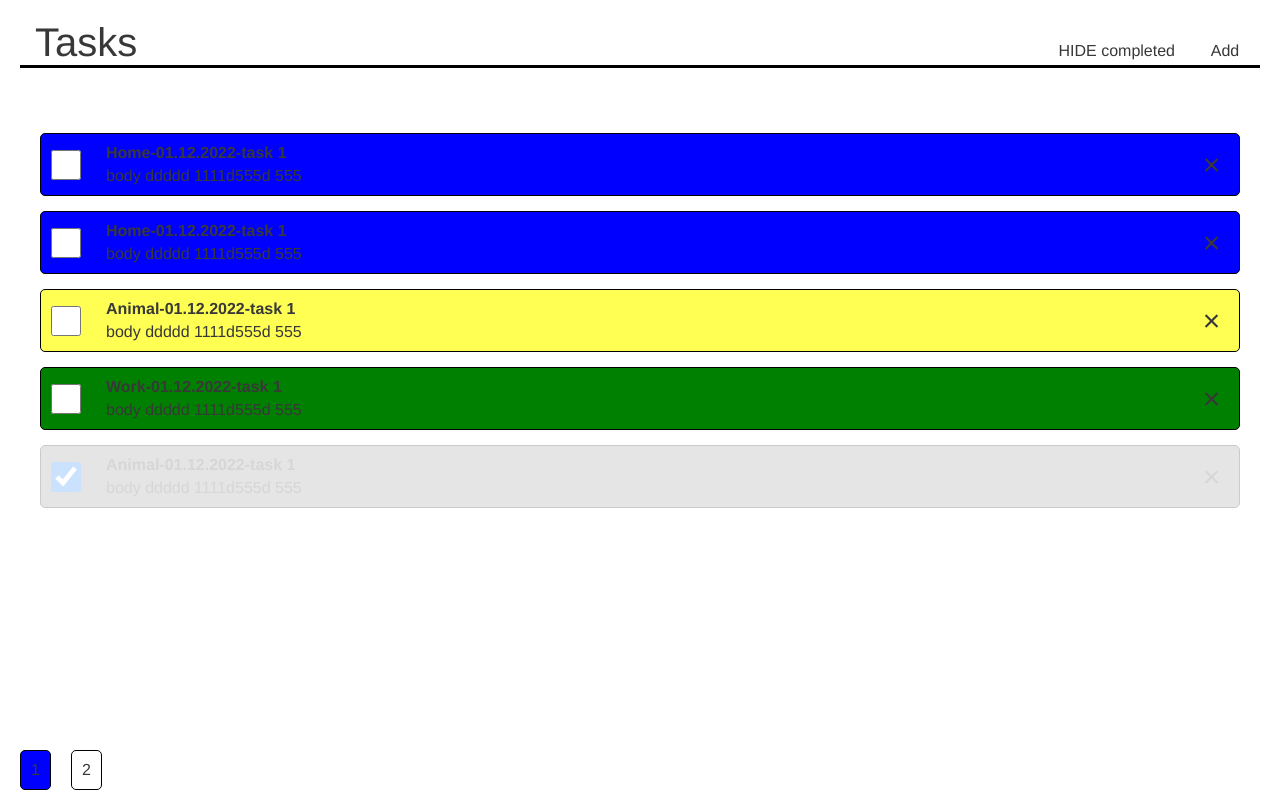
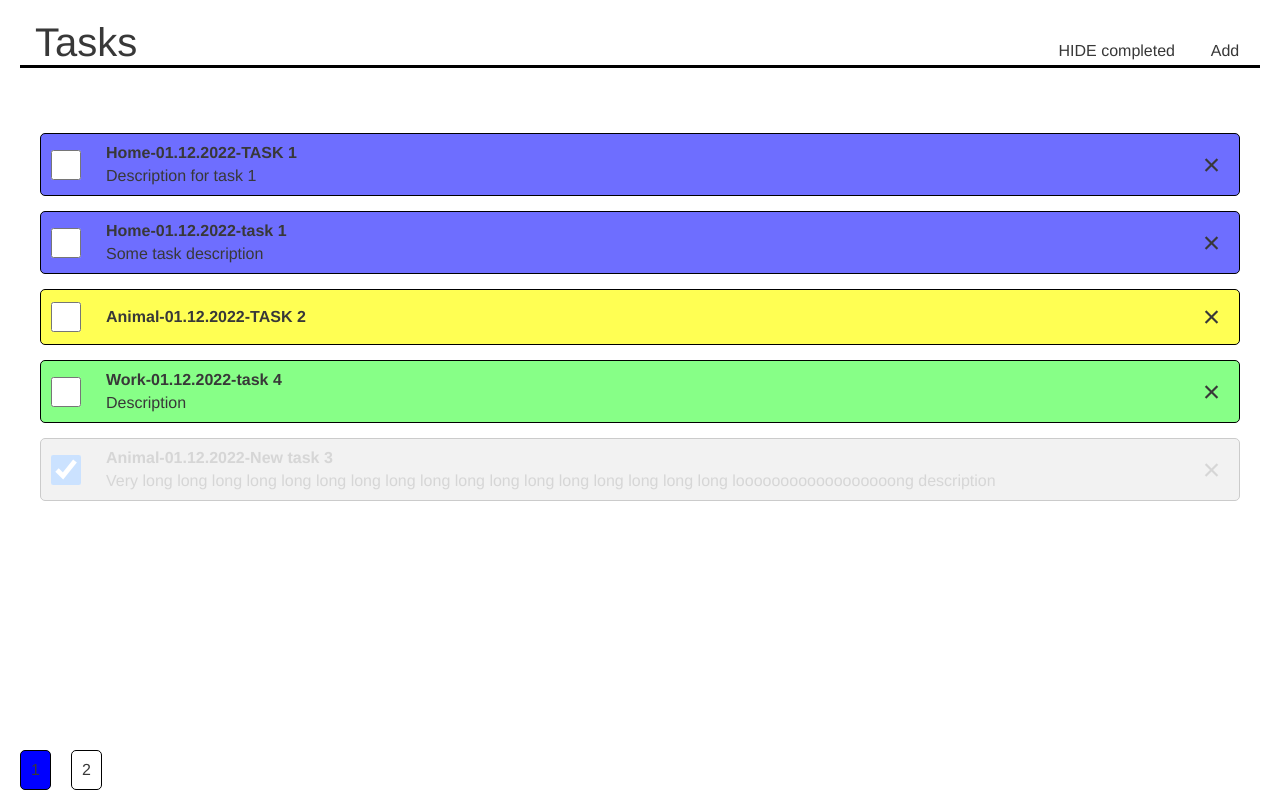
Before and after one commit to kristipo/task-manager, a Vue app: page / in a window 1280 px wide. Built offline with nearby package versions, Linux system fonts and the light colour scheme.

Commit message:
Remove test data

```diff
--- a/src/components/MAddTaskModal.vue
+++ b/src/components/MAddTaskModal.vue
@@ -55,6 +55,8 @@ const HOME_TYPE = 'home'
 const PERSONAL_TYPE = 'personal'
 const WORK_TYPE = 'work'
 const TYPES = [ANIMAL_TYPE, HOME_TYPE, PERSONAL_TYPE, WORK_TYPE]
+const DISPLAYED_TEXT_SEPARATOR = '-'
+const DISPLAYED_DATE_SEPARATOR = '.'
 
 const capitalizeFirst = str => {
   return str[0].toUpperCase() + str.slice(1)
@@ -87,10 +89,10 @@ export default {
 
   data() {
     return {
-      task: 'task 1',
-      date: '2022-12-01',
-      type: 'animal',
-      body: 'body ddddd 1111d555d 555',
+      task: '',
+      date: '',
+      type: '',
+      body: '',
       TYPES
     }
   },
@@ -117,9 +119,9 @@ export default {
       }
 
       if (this.editMode) {
-        const [type, date, task] = this.item?.title.split('-')
+        const [type, date, task] = this.item?.title.split(DISPLAYED_TEXT_SEPARATOR)
         this.type = type.toLowerCase()
-        this.date = date.split('.').reverse().join('-')
+        this.date = date.split(DISPLAYED_DATE_SEPARATOR).reverse().join('-')
         this.task = task
         this.body = this.item?.body || ''
       }
@@ -132,18 +134,14 @@ export default {
     },
 
     reset() {
-      // this.task = this.date = this.type = this.body = ''
-      this.task = 'task 1'
-      this.date = '2022-12-01'
-      this.type = 'animal'
-      this.body = 'body ddddd 1111d555d 555'
+      this.task = this.date = this.type = this.body = ''
     },
 
     async submit() {
-      const date = this.date.split('-').reverse().join('.')
+      const date = this.date.split('-').reverse().join(DISPLAYED_DATE_SEPARATOR)
       await this.$store.dispatch(this.editMode ? ACTION_EDIT_TASK : ACTION_CREATE_TASK, {
         id: this.item?.id || null,
-        title: [capitalizeFirst(this.type), date, this.task].join('-'),
+        title: [capitalizeFirst(this.type), date, this.task].join(DISPLAYED_TEXT_SEPARATOR),
         body: this.body,
         completed: this.item?.completed || false
       })
--- a/src/components/MTaskContainer.vue
+++ b/src/components/MTaskContainer.vue
@@ -41,20 +41,20 @@ export default {
     }
 
     &.done {
-      --background-color: grey;
+      --background-color: #bfbfbf;
       opacity: 0.2;
     }
 
     &.home {
-      --background-color: blue;
+      --background-color: #6e6eff;
     }
 
     &.personal {
-      --background-color: orange;
+      --background-color: #ffdda3;
     }
 
     &.work {
-      --background-color: green;
+      --background-color: #87ff87;
     }
   }
 </style>
--- a/src/data.json
+++ b/src/data.json
@@ -1,38 +1,36 @@
 [
   {
-    "body": "body ddddd 1111d555d 555",
+    "title": "Home-01.12.2022-TASK 1",
+    "body": "Description for task 1",
     "completed": false,
-    "id": 50603,
-    "title": "Home-01.12.2022-task 1"
+    "id": 50603
   },
   {
-    "body": "body ddddd 1111d555d 555",
+    "title": "Animal-01.12.2022-TASK 2",
     "completed": false,
-    "id": 506013,
-    "title": "Animal-01.12.2022-task 1"
+    "id": 506013
   },
   {
-    "body": "body ddddd 1111d555d 555",
+    "title": "Animal-01.12.2022-New task 3",
+    "body": "Very long long long long long long  long  long  long  long  long  long  long  long  long  long  long  loooooooooooooooooong description",
     "completed": true,
-    "id": 5060113,
-    "title": "Animal-01.12.2022-task 1"
+    "id": 5060113
   },
   {
-    "body": "body ddddd 1111d555d 555",
+    "title": "Work-01.12.2022-task 4",
+    "body": "Description",
     "completed": false,
-    "id": 5025603,
-    "title": "Work-01.12.2022-task 1"
+    "id": 5025603
   },
   {
-    "body": "body ddddd 1111d555d 555",
+    "title": "Personal-01.12.2022-Task 5",
     "completed": false,
-    "id": 50230603,
-    "title": "Personal-01.12.2022-task 1"
+    "id": 50230603
   },
   {
-    "body": "body ddddd 1111d555d 555",
+    "title": "Home-01.12.2022-task 1",
+    "body": "Some task description",
     "completed": false,
-    "id": 502303,
-    "title": "Home-01.12.2022-task 1"
+    "id": 502303
   }
 ]
```
